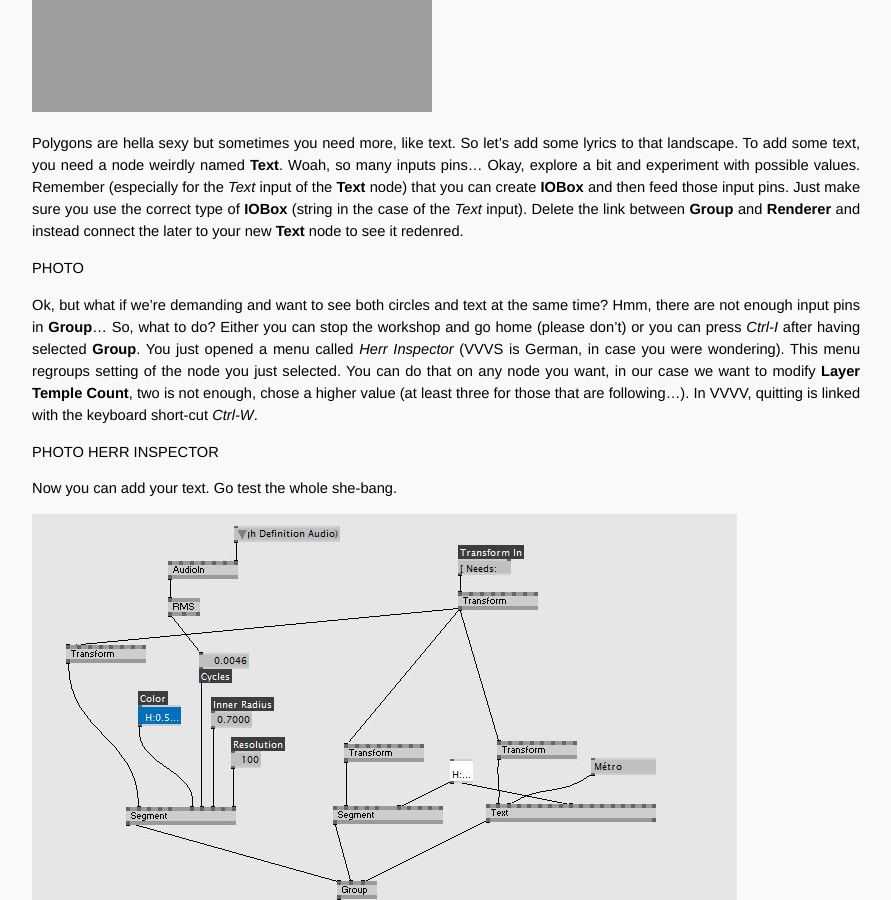
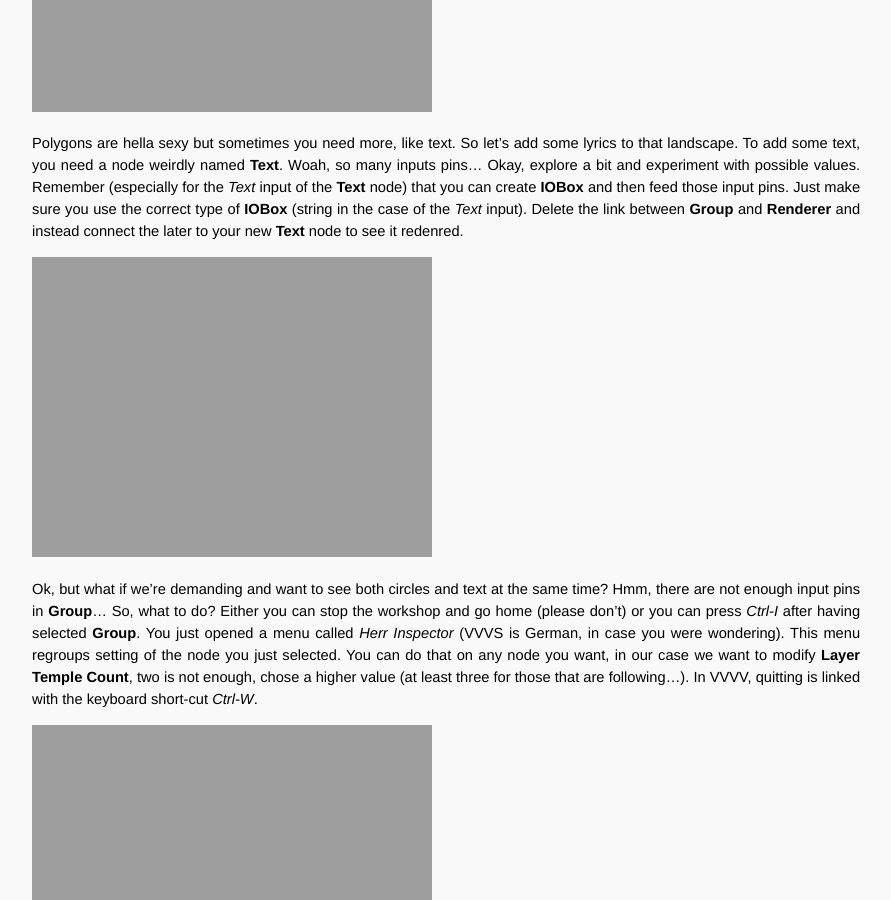
Before and after one commit to OpenTechSchool-Brussels/interactive-installations-with-VVVV, a Jekyll site: the page built from Getting-to-know-your-canvas.markdown, in a window 1280 px wide and 900 px high, scrolled down 5219 px. Shown: the whole window, without its empty margins (324-1215 px from the left). Built offline with Jekyll 4.4.1, drawn with Linux system fonts in a browser that asks for light colours; Markdown is read by kramdown in place of the engine named in the settings.

Commit message:
Update Getting-to-know-your-canvas.markdown

```diff
--- a/Getting-to-know-your-canvas.markdown
+++ b/Getting-to-know-your-canvas.markdown
@@ -70,11 +70,11 @@
 
 Polygons are hella sexy but sometimes you need more, like text. So let's add some lyrics to that landscape. To add some text, you need a node weirdly named **Text**. Woah, so many inputs pins... Okay, explore a bit and experiment with possible values. Remember (especially for the *Text* input of the **Text** node) that you can create **IOBox** and then feed those input pins. Just make sure you use the correct type of **IOBox** (string in the case of the *Text* input). Delete the link between **Group** and **Renderer** and instead connect the later to your new **Text** node to see it redenred.
 
-PHOTO
+![](assets/Illu07.JPG)
 
 Ok, but what if we're demanding and want to see both circles and text at the same time? Hmm, there are not enough input pins in **Group**... So, what to do? Either you can stop the workshop and go home (please don't) or you can press *Ctrl-I* after having selected **Group**. You just opened a menu called *Herr Inspector* (VVVS is German, in case you were wondering). This menu regroups setting of the node you just selected. You can do that on any node you want, in our case we want to modify **Layer Temple Count**, two is not enough, chose a higher value (at least three for those that are following...). In VVVV, quitting is linked with the keyboard short-cut *Ctrl-W*.
 
-PHOTO HERR INSPECTOR
+![](assets/Illu06.JPG)
 
 Now you can add your text. Go test the whole she-bang.
 
```
